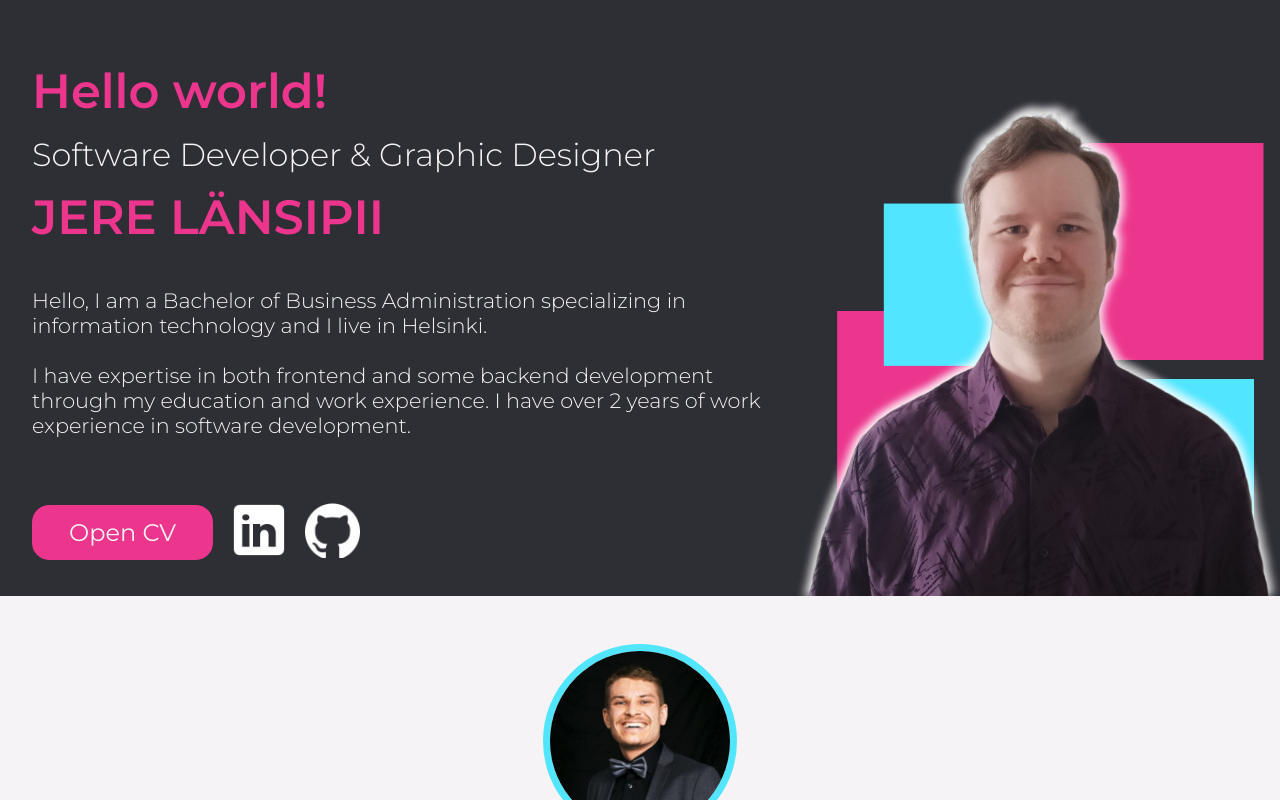
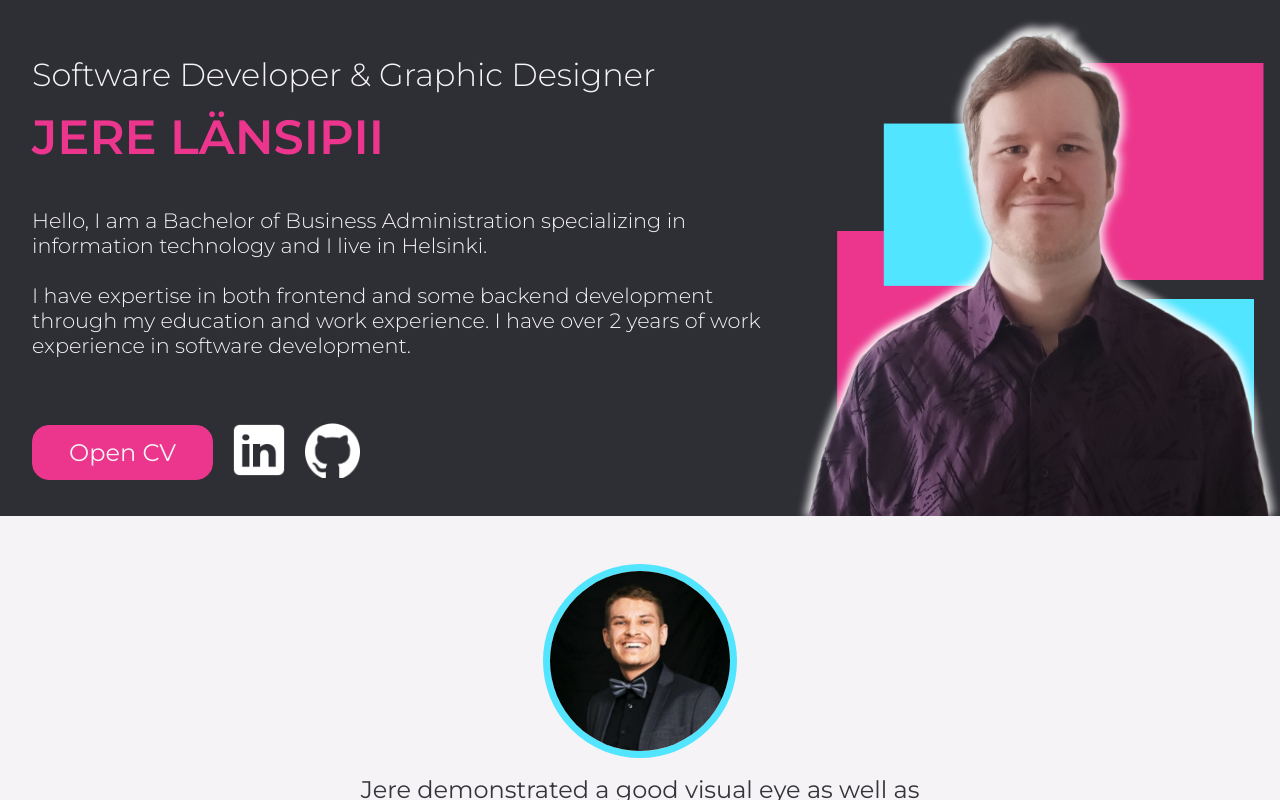
Before and after one commit to ojela028xamk/jere-lansipii-portfolio, a Next.js app: page / in a window 1280 px wide. Shown: the top 800 px of the page. Built offline with nearby package versions, Linux system fonts and the light colour scheme.

Commit message:
remove library

```diff
--- a/app/i18n/request.ts
+++ /dev/null
@@ -1,12 +0,0 @@
-import { getRequestConfig } from "next-intl/server";
-
-export default getRequestConfig(async () => {
-  // Provide a static locale, fetch a user setting,
-  // read from `cookies()`, `headers()`, etc.
-  const locale = "en";
-
-  return {
-    locale,
-    messages: (await import(`../messages/${locale}.json`)).default,
-  };
-});
--- a/app/layout.tsx
+++ b/app/layout.tsx
@@ -1,7 +1,5 @@
 import type { Metadata } from "next";
 import { Montserrat } from "next/font/google";
-import { NextIntlClientProvider } from "next-intl";
-import { getLocale, getMessages } from "next-intl/server";
 
 export const metadata: Metadata = {
   title: "Jere Länsipii Portfolio",
@@ -15,19 +13,9 @@ export default async function RootLayout({
 }: Readonly<{
   children: React.ReactNode;
 }>) {
-  const locale = await getLocale();
-
-  // Providing all messages to the client
-  // side is the easiest way to get started
-  const messages = await getMessages();
-
   return (
-    <html lang={locale} className={montserrat.className}>
-      <body style={{ margin: 0 }}>
-        <NextIntlClientProvider messages={messages}>
-          {children}
-        </NextIntlClientProvider>
-      </body>
+    <html className={montserrat.className}>
+      <body style={{ margin: 0 }}>{children}</body>
     </html>
   );
 }
--- a/app/messages/en.json
+++ /dev/null
@@ -1,5 +0,0 @@
-{
-  "Website": {
-    "title": "Hello world!"
-  }
-}
--- a/app/messages/fi.json
+++ /dev/null
@@ -1,5 +0,0 @@
-{
-  "Website": {
-    "title": "Hei maailma!"
-  }
-}
--- a/app/website/header.tsx
+++ b/app/website/header.tsx
@@ -2,17 +2,13 @@ import Image from "next/image";
 import css from "./header.module.scss";
 import { aboutMe } from "./content";
 import Link from "next/link";
-import { useTranslations } from "next-intl";
 
 const Header = (): JSX.Element => {
-  const t = useTranslations("Website");
-
   return (
     <div className={css.header}>
       <div className={css.header_content}>
         <div className={css.header_content_left}>
           <div className={css.text}>
-            <h1>{t("title")}</h1>
             <h2>Software Developer & Graphic Designer</h2>
             <h1>JERE LÄNSIPII</h1>
             <p>{aboutMe}</p>
--- a/next.config.mjs
+++ b/next.config.mjs
@@ -1,8 +1,4 @@
-import createNextIntlPlugin from "next-intl/plugin";
-
-const withNextIntl = createNextIntlPlugin("./app/i18n/request.ts");
-
 /** @type {import('next').NextConfig} */
 const nextConfig = {};
 
-export default withNextIntl(nextConfig);
+export default nextConfig;
--- a/package.json
+++ b/package.json
@@ -10,7 +10,6 @@
   },
   "dependencies": {
     "next": "14.2.14",
-    "next-intl": "^3.26.5",
     "react": "^18",
     "react-dom": "^18",
     "react-icons": "^5.4.0",
```
Also changed, not shown: 1 other file (tests, documents, lock files or other folders).
